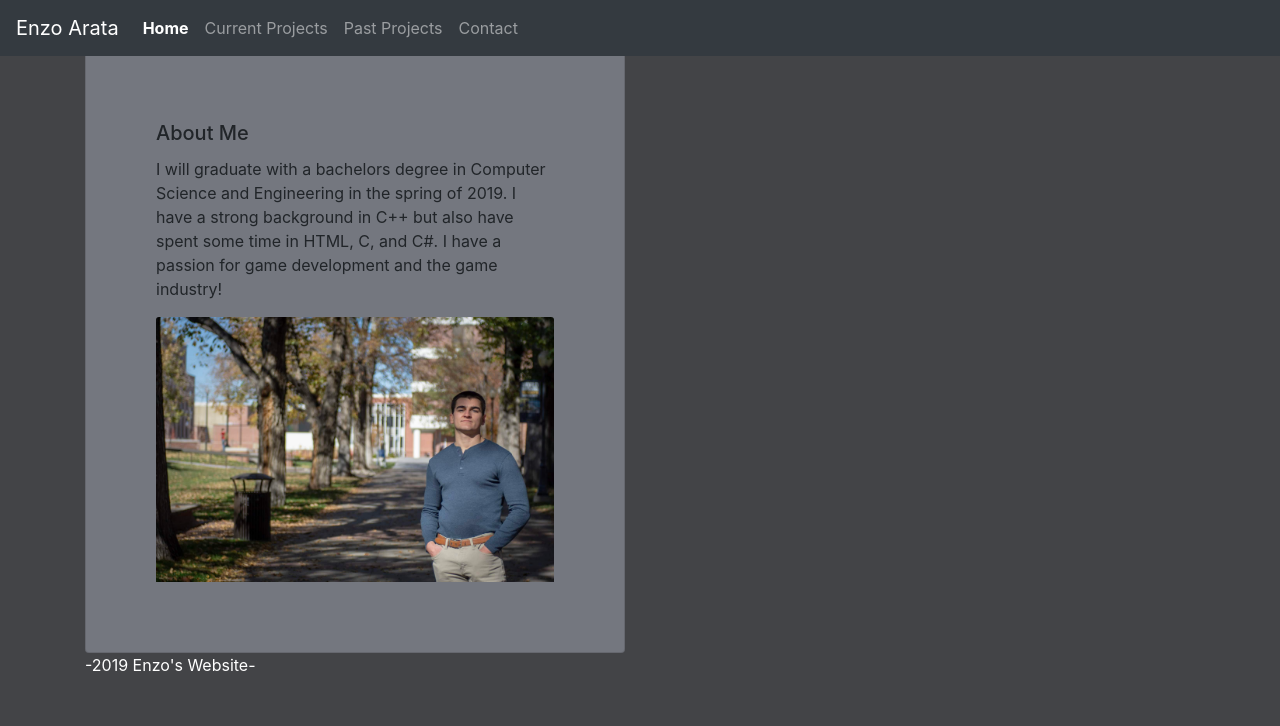
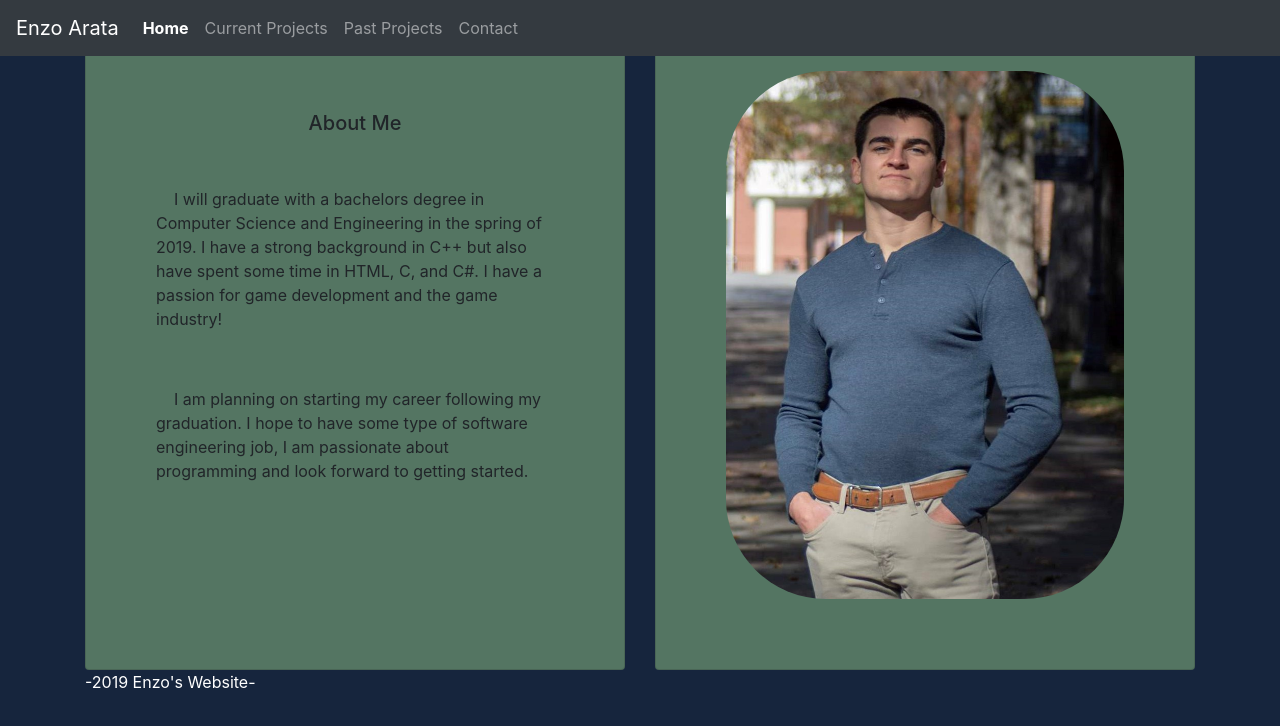
Before and after one commit to EnzoArata/EnzoArata.github.io, a plain HTML site: page index.html in a window 1280 px wide. Drawn offline with nearby package versions, Linux system fonts and the light colour scheme.

Commit message:
New styling and description updates
-New Color Scheme
-Changed homepade layout
-Changed descriptions
-Fixed grammar erros

```diff
--- a/index.html
+++ b/index.html
@@ -33,20 +33,40 @@
 		</header>
 	</head>
 
-	<body class = "gradient3">
+	<body class = "gradient5">
 
 
 		<div class="container">
 			<div class = "row">
 
 				<div class = "col col-lg-6 col-md-12 col-sm-12 col-xs-12 align-self-center">
-					<div class="card enzoPad w-100 gradient1"">
+					<div class="card enzoPad w-100 gradient6 extraHeight">
 
 						  <div class="card-body ">
-						    <h5 class="card-title">About Me</h5>
-						    <p class="card-text">I will graduate with a bachelors degree in Computer Science and Engineering in the spring of 2019. I have a strong background in C++ but also have spent some time in HTML, C, and C#. I have a passion for game development and the game industry! </p>
-						     <img src="images/itsme.jpg" class="card-img-top" alt="...">
+						  	<div class="container filler">
+						  	</div>
+						    <h5 class="card-title"><center>About Me</center></h5>
+						    <div class="container filler">
+						  	</div>
+						    <p class="card-text">	&nbsp;&nbsp;&nbsp;&nbsp;I will graduate with a bachelors degree in Computer Science and Engineering in the spring of 2019. I have a strong background in C++ but also have spent some time in HTML, C, and C#. I have a passion for game development and the game industry!
 
+						    <div class="container filler">
+						  	</div>
+
+						  	&nbsp;&nbsp;&nbsp;&nbsp;I am planning on starting my career following my graduation. I hope to have some type of software engineering job, I am passionate about programming
+						  	and look forward to getting started.</p>
+
+
+						  </div>
+						</div>
+
+				</div>
+				<div class = "col col-lg-6 col-md-12 col-sm-12 col-xs-12 align-self-center">
+					<div class="card enzoPad w-100 gradient6">
+
+						  <div class="card-body ">
+
+						  <img src="images/itsme3.jpg" class="card-img-top imgCrop" alt="...">
 						  </div>
 						</div>
 
--- a/main.css
+++ b/main.css
@@ -19,6 +19,28 @@
 .gradient4{
 	background: #9c9ea3;
 }
+.gradient5{
+	background: #16253d;
+}
+.gradient6{
+	background:#547562;
+}
+
+.imgCrop{
+
+  border-radius: 100px;
+
+}
+
+.extraHeight{
+	height: 670px;
+}
+
+.filler{
+	height: 40px;
+}
+
+}
 body{
  padding-top: 50px;
 }
```
Also changed, not shown: page1.html (+6 -4 lines), page2.html (+11 -11 lines), page3.html (+2 -2 lines), images/itsme3.jpg (added), images/me2.jpg (added).
